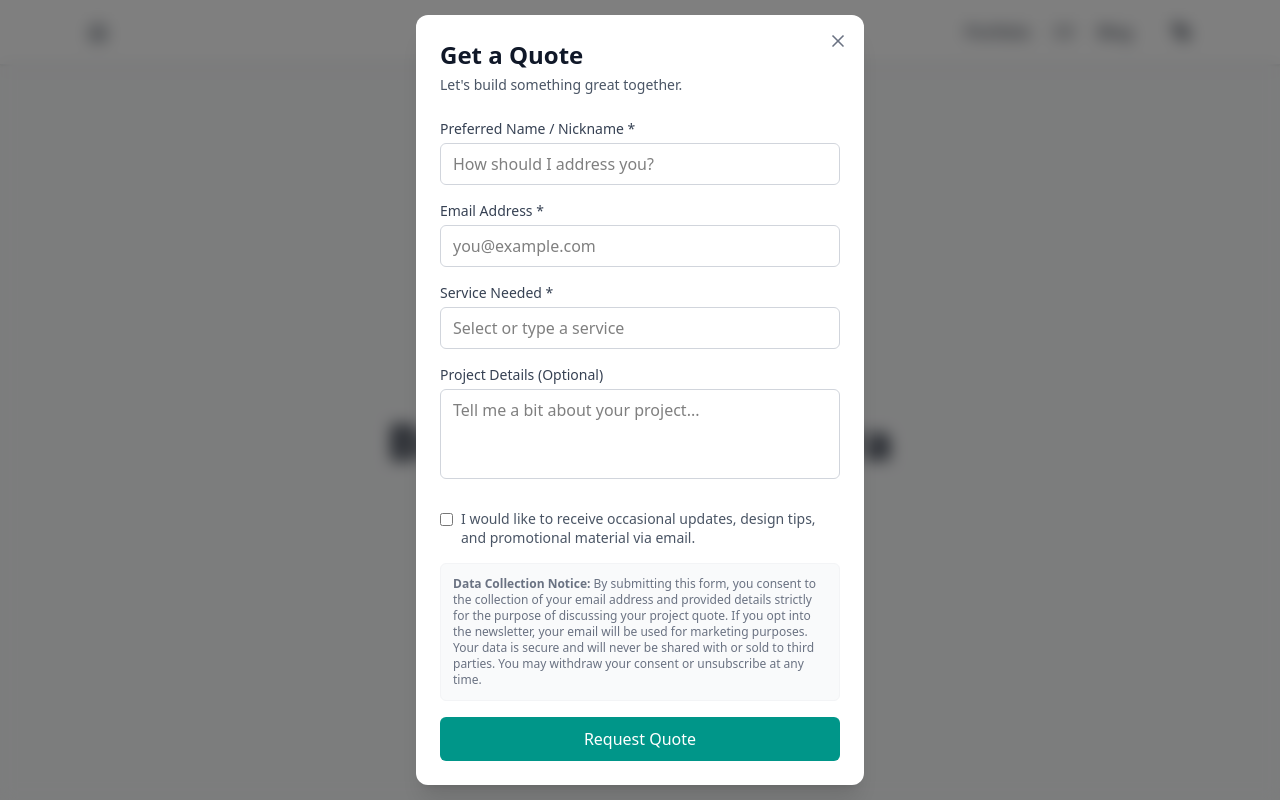
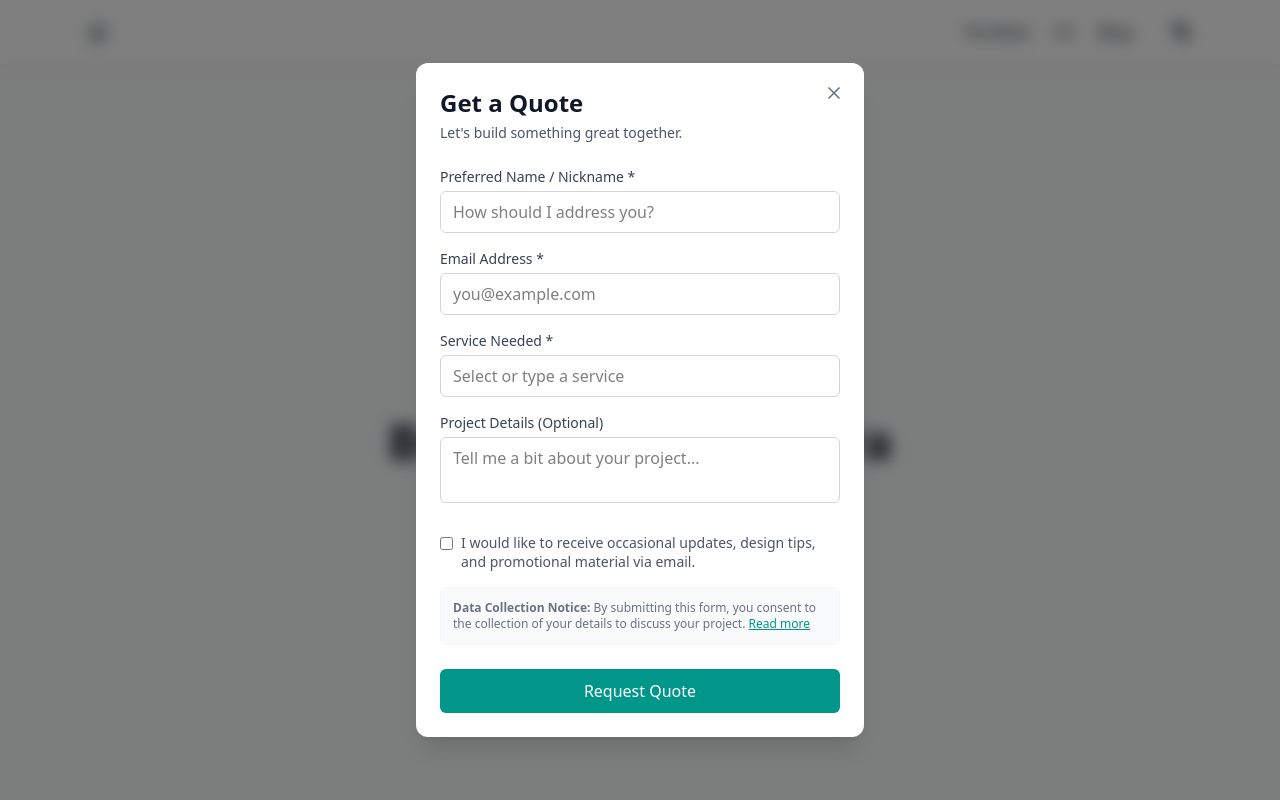
Before and after one commit to Obrianmaina/Brian-Maina-Portfolio, a Next.js app in the folder portfolio/: page / in a window 1280 px wide. Both pictures are taken after a click on the button "Get a Quote". Shown: the top 800 px of the page. Built offline with nearby package versions, Linux system fonts and the light colour scheme.

Commit message:
get quote accesibility

```diff
--- a/portfolio/src/components/GetQuoteModal.tsx
+++ b/portfolio/src/components/GetQuoteModal.tsx
@@ -6,7 +6,8 @@ import toast from "react-hot-toast";
 
 export default function GetQuoteModal({ onClose }: { onClose: () => void }) {
   const [isLoading, setIsLoading] = useState(false);
-  const [isSuccess, setIsSuccess] = useState(false); // New success state
+  const [isSuccess, setIsSuccess] = useState(false);
+  const [showDisclaimer, setShowDisclaimer] = useState(false); // State for the disclaimer toggle
 
   async function handleSubmit(e: React.FormEvent<HTMLFormElement>) {
     e.preventDefault();
@@ -30,7 +31,7 @@ export default function GetQuoteModal({ onClose }: { onClose: () => void }) {
 
       if (!response.ok) throw new Error("Failed to send request");
 
-      // Instead of closing the modal, we trigger the success screen
+
       setIsSuccess(true);
       toast.success("Message sent!");
     } catch (error) {
@@ -41,17 +42,18 @@ export default function GetQuoteModal({ onClose }: { onClose: () => void }) {
 
   return (
     <div className="fixed inset-0 z-[60] flex items-center justify-center bg-black/50 backdrop-blur-sm p-4">
-      <div className="bg-white rounded-xl shadow-xl w-full max-w-md relative overflow-hidden">
+      {/* Added max-h-[90vh] and overflow-y-auto so the modal scrolls on small screens */}
+      <div className="bg-white rounded-xl shadow-xl w-full max-w-md relative max-h-[90vh] overflow-y-auto scrollbar-thin scrollbar-thumb-gray-300">
         <button
           onClick={onClose}
-          className="absolute top-4 right-4 text-gray-500 hover:text-gray-800"
+          className="absolute top-4 right-4 text-gray-500 hover:text-gray-800 bg-white rounded-full p-1"
           aria-label="Close"
         >
           <X className="w-5 h-5" />
         </button>
 
-        <div className="p-6">
-          {/* Conditional Rendering: Show Success Screen OR the Form */}
+        {/* Changed padding to p-5 sm:p-6 for tighter mobile view */}
+        <div className="p-5 sm:p-6">
           {isSuccess ? (
             <div className="text-center py-8">
               <CheckCircle className="w-16 h-16 text-teal-500 mx-auto mb-4" />
@@ -68,10 +70,11 @@ export default function GetQuoteModal({ onClose }: { onClose: () => void }) {
             </div>
           ) : (
             <>
-              <h2 className="text-2xl font-semibold text-gray-900 mb-1">Get a Quote</h2>
-              <p className="text-sm text-gray-600 mb-6">Let&apos;s build something great together.</p>
+              <h2 className="text-xl sm:text-2xl font-semibold text-gray-900 mb-1 pr-6">Get a Quote</h2>
+              <p className="text-sm text-gray-600 mb-5 sm:mb-6">Let&apos;s build something great together.</p>
 
-              <form onSubmit={handleSubmit} className="space-y-4">
+              {/* Reduced space between inputs on mobile (space-y-3 sm:space-y-4) */}
+              <form onSubmit={handleSubmit} className="space-y-3 sm:space-y-4">
                 <div>
                   <label htmlFor="nickname" className="block text-sm font-medium text-gray-700 mb-1">Preferred Name / Nickname *</label>
                   <input
@@ -79,7 +82,7 @@ export default function GetQuoteModal({ onClose }: { onClose: () => void }) {
                     id="nickname"
                     name="nickname"
                     required
-                    className="w-full px-3 py-2 border border-gray-300 rounded-md focus:outline-none focus:ring-2 focus:ring-teal-500"
+                    className="w-full px-3 py-2 border border-gray-300 rounded-md focus:outline-none focus:ring-2 focus:ring-teal-500 text-sm sm:text-base"
                     placeholder="How should I address you?"
                   />
                 </div>
@@ -91,7 +94,7 @@ export default function GetQuoteModal({ onClose }: { onClose: () => void }) {
                     id="email"
                     name="email"
                     required
-                    className="w-full px-3 py-2 border border-gray-300 rounded-md focus:outline-none focus:ring-2 focus:ring-teal-500"
+                    className="w-full px-3 py-2 border border-gray-300 rounded-md focus:outline-none focus:ring-2 focus:ring-teal-500 text-sm sm:text-base"
                     placeholder="you@example.com"
                   />
                 </div>
@@ -103,7 +106,7 @@ export default function GetQuoteModal({ onClose }: { onClose: () => void }) {
                     id="service"
                     name="service"
                     required
-                    className="w-full px-3 py-2 border border-gray-300 rounded-md focus:outline-none focus:ring-2 focus:ring-teal-500"
+                    className="w-full px-3 py-2 border border-gray-300 rounded-md focus:outline-none focus:ring-2 focus:ring-teal-500 text-sm sm:text-base"
                     placeholder="Select or type a service"
                   />
                   <datalist id="design-services">
@@ -123,13 +126,13 @@ export default function GetQuoteModal({ onClose }: { onClose: () => void }) {
                   <textarea
                     id="details"
                     name="details"
-                    rows={3}
-                    className="w-full px-3 py-2 border border-gray-300 rounded-md focus:outline-none focus:ring-2 focus:ring-teal-500 resize-none"
+                    rows={2}
+                    className="w-full px-3 py-2 border border-gray-300 rounded-md focus:outline-none focus:ring-2 focus:ring-teal-500 resize-none text-sm sm:text-base"
                     placeholder="Tell me a bit about your project..."
                   ></textarea>
                 </div>
 
-                <div className="flex items-start space-x-2 pt-2">
+                <div className="flex items-start space-x-2 pt-1 sm:pt-2">
                   <input
                     type="checkbox"
                     id="newsletter"
@@ -141,14 +144,35 @@ export default function GetQuoteModal({ onClose }: { onClose: () => void }) {
                   </label>
                 </div>
 
+                {/* Collapsible Disclaimer */}
                 <div className="bg-gray-50 p-3 rounded-md text-xs text-gray-500 mt-4 border border-gray-100">
-                  <strong>Data Collection Notice:</strong> By submitting this form, you consent to the collection of your email address and provided details strictly for the purpose of discussing your project quote. If you opt into the newsletter, your email will be used for marketing purposes. Your data is secure and will never be shared with or sold to third parties. You may withdraw your consent or unsubscribe at any time.
+                  <strong>Data Collection Notice:</strong> By submitting this form, you consent to the collection of your details to discuss your project.{" "}
+                  {!showDisclaimer ? (
+                    <button
+                      type="button"
+                      onClick={() => setShowDisclaimer(true)}
+                      className="text-teal-600 hover:text-teal-700 font-medium underline inline-block"
+                    >
+                      Read more
+                    </button>
+                  ) : (
+                    <span className="inline">
+                      If you opt into the newsletter, your email will be used for marketing purposes. Your data is secure and will never be shared with or sold to third parties. You may withdraw your consent or unsubscribe at any time.
+                      <button
+                        type="button"
+                        onClick={() => setShowDisclaimer(false)}
+                        className="text-teal-600 hover:text-teal-700 font-medium underline ml-1"
+                      >
+                        Show less
+                      </button>
+                    </span>
+                  )}
                 </div>
 
                 <button
                   type="submit"
                   disabled={isLoading}
-                  className="w-full bg-teal-600 hover:bg-teal-700 text-white font-medium py-2.5 rounded-md transition-colors disabled:opacity-70"
+                  className="w-full bg-teal-600 hover:bg-teal-700 text-white font-medium py-2.5 rounded-md transition-colors disabled:opacity-70 mt-2"
                 >
                   {isLoading ? "Sending..." : "Request Quote"}
                 </button>
```
